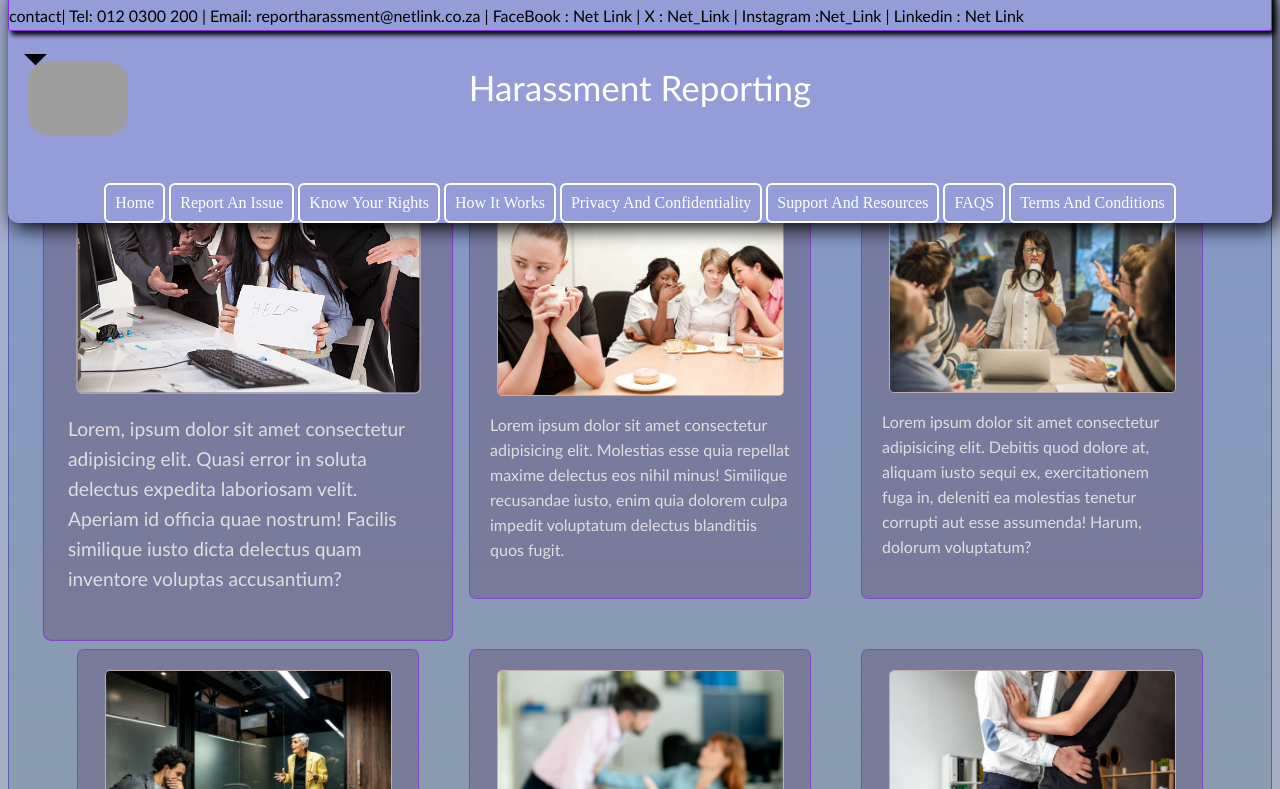
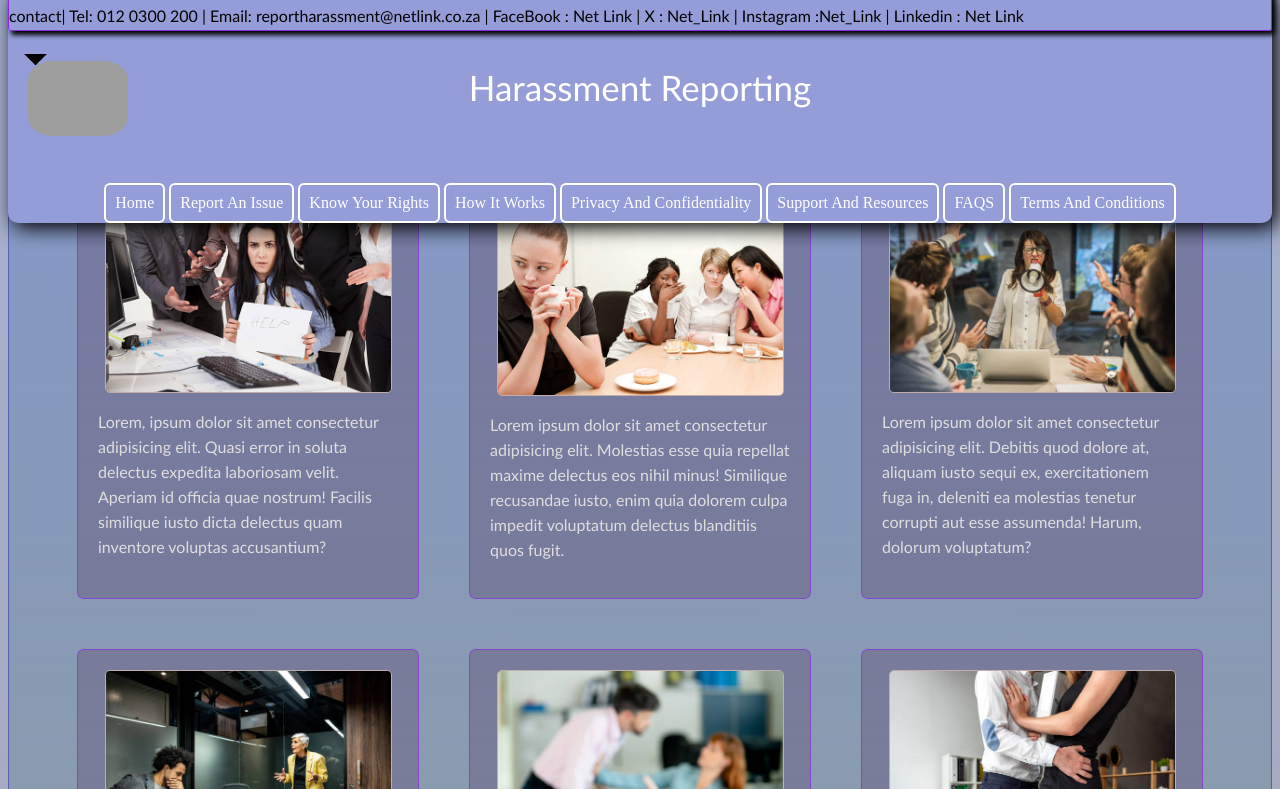
Before and after one commit to MbongeleniV/Harassment-Reporting-App, a plain HTML site: page index.html in a window 1280 px wide. In both pictures the pointer is over the element 248 px from the left and 1937 px from the top of the page. Shown: the part 1548-2337 px from the top of the page. Drawn offline with Linux system fonts and the light colour scheme; grey boxes are pictures that could not be loaded.

Commit message:
overflowing image fixed

```diff
--- a/style.css
+++ b/style.css
@@ -1018,7 +1018,7 @@ h2{color:rgba(10, 10, 10, 0.492);
 
 }
 .image:hover {transform: translateY(-10px);
-               transform:scale(1.2);
+               transform:scale(1);
               cursor:pointer;
               transition: 2s ease-in;
 
```
